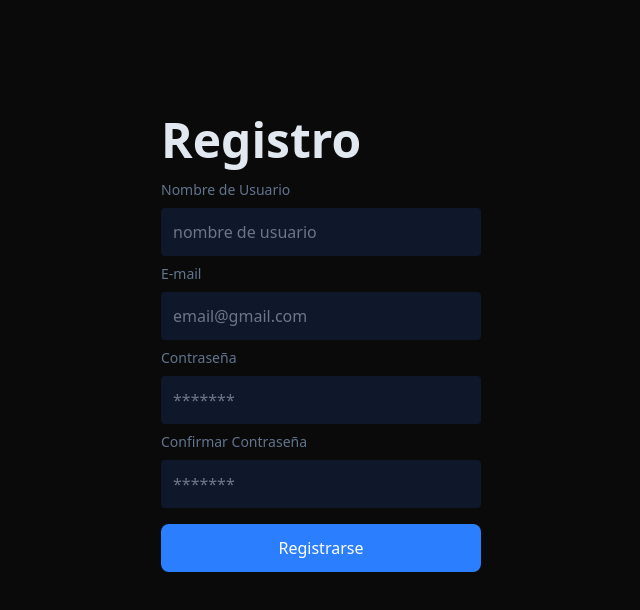
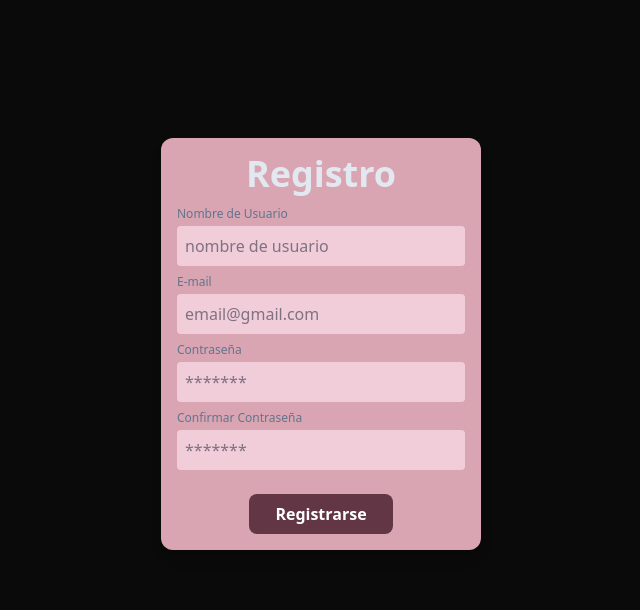
Before and after one commit to MGDrift/nextjs-prisma-cixi, a Next.js app: page /auth/register in a window 1280 px wide. Shown: the top 610 px of the page, without its empty margins (319-959 px from the left). Built offline with nearby package versions, Linux system fonts and the light colour scheme.

Commit message:
Diseño - register temporal

```diff
--- a/src/app/auth/register/page.jsx
+++ b/src/app/auth/register/page.jsx
@@ -3,149 +3,78 @@ import { useForm } from "react-hook-form"
 import { useRouter } from "next/navigation";
 
 function RegisterPage() {
-    const {
-        register,
-        handleSubmit,
-        formState: {errors},
-    } = useForm();
+    const { register, handleSubmit, formState: {errors} } = useForm();
     const router = useRouter()
 
     const onSubmit = handleSubmit(async (data) => {
-
         if (data.password !== data.confirmPassword) {
             return alert("Contraseña no coincide");
         }
 
         const res = await fetch('/api/auth/register', {
             method: 'POST',
-            body: JSON.stringify(
-                {
-                    username: data.username,
-                    email: data.email,
-                    password: data.password
-                }
-            ),
-            headers: {
-                'Content-Type': 'application/json'
-            }
+            body: JSON.stringify({
+                username: data.username,
+                email: data.email,
+                password: data.password
+            }),
+            headers: { 'Content-Type': 'application/json' }
         })
 
         if (res.ok) {
-            // Usuario creado correctamente
             alert("Usuario creado con éxito");
             router.push('/auth/login');
         } else {
-            // Error: usuario existente u otro problema
             const errorData = await res.json();
             alert(errorData.error || "El usuario ya existe");
         }
     });
 
-
-
-
-    console.log(errors)
-
     return (
         <div className="h-[calc(100vh-7rem)] flex justify-center items-center">
-            <form onSubmit={onSubmit} className="w-1/4">
-            <h1 className="text-slate-200 font-bold text-5xl mb-4">
-                Registro
-            </h1>
+            <form onSubmit={onSubmit} className="w-1/4 bg-[#d9a5b2] p-4 rounded-xl shadow-lg">
+                <h1 className="text-slate-200 font-bold text-4xl mb-3 text-center">Registro</h1>
 
-                <label htmlFor="username" className="text-slate-500 mb-2 block text-sm">
-                    Nombre de Usuario
-                </label>
+                <label className="text-slate-500 mb-1 block text-xs">Nombre de Usuario</label>
                 <input
                     type="text"
-                    {...register("username", {
-                        required: {
-                            value: true,
-                            message: "Nombre de usuario requerido"
-                        }
-                    })}
-                    className="p-3 rounded block mb-2 bg-slate-900 text-slate-300 w-full"
+                    {...register("username", { required: { value: true, message: "Nombre de usuario requerido" } })}
+                    className="p-2 rounded mb-2 bg-[#f0cdd8] text-slate-900 w-full"
                     placeholder="nombre de usuario"
                 />
-                {
-                    errors.username && (
-                        <span
-                            className="text-red-500 text-sm"
-                        >{errors.username.message}</span>
-                    )
-                }
+                {errors.username && <span className="text-red-500 text-xs">{errors.username.message}</span>}
 
-                <label htmlFor="email" className="text-slate-500 mb-2 block text-sm">
-                    E-mail
-                </label>
+                <label className="text-slate-500 mb-1 block text-xs">E-mail</label>
                 <input
                     type="email"
-                    {...register("email", {
-                        required: {
-                            value: true,
-                            message: "E-mail requerido"
-                        }
-                    })}
-                    className="p-3 rounded block mb-2 bg-slate-900 text-slate-300 w-full"
+                    {...register("email", { required: { value: true, message: "E-mail requerido" } })}
+                    className="p-2 rounded mb-2 bg-[#f0cdd8] text-slate-900 w-full"
                     placeholder="email@gmail.com"
                 />
-                {
-                    errors.email && (
-                        <span
-                            className="text-red-500 text-sm"
-                        >{errors.email.message}</span>
-                    )
-                }
-                <label htmlFor="password" className="text-slate-500 mb-2 block text-sm">
-                    Contraseña
-                </label>
+                {errors.email && <span className="text-red-500 text-xs">{errors.email.message}</span>}
+
+                <label className="text-slate-500 mb-1 block text-xs">Contraseña</label>
                 <input
                     type="password"
-                    {...register("password", {
-                        required: {
-                            value: true,
-                            message: "Contraseña requerida"
-                        }
-                    })}
-                    className="p-3 rounded block mb-2 bg-slate-900 text-slate-300 w-full"
+                    {...register("password", { required: { value: true, message: "Contraseña requerida" } })}
+                    className="p-2 rounded mb-2 bg-[#f0cdd8] text-slate-900 w-full"
                     placeholder="*******"
                 />
-                {
-                    errors.password && (
-                        <span
-                            className="text-red-500 text-sm"
-                        >{errors.password.message}</span>
-                    )
-                }
-                <label htmlFor="confirmPassword" className="text-slate-500 mb-2 block text-sm">
-                    Confirmar Contraseña
-                </label>
+                {errors.password && <span className="text-red-500 text-xs">{errors.password.message}</span>}
+
+                <label className="text-slate-500 mb-1 block text-xs">Confirmar Contraseña</label>
                 <input
                     type="password"
-                    {...register("confirmPassword", {
-                        required: {
-                            value: true,
-                            message: "Confirmación de contraseña requerida"
-                        }
-                    })}
-                    className="p-3 rounded block mb-2 bg-slate-900 text-slate-300 w-full"
+                    {...register("confirmPassword", { required: { value: true, message: "Confirmación requerida" } })}
+                    className="p-2 rounded mb-3 bg-[#f0cdd8] text-slate-900 w-full"
                     placeholder="*******"
                 />
-                {
-                    errors.confirmPassword && (
-                        <span
-                            className="text-red-500 text-sm"
-                        >{errors.confirmPassword.message}</span>
-                    )
-                }
+                {errors.confirmPassword && <span className="text-red-500 text-xs">{errors.confirmPassword.message}</span>}
 
-                <button
-                    className="w-full bg-blue-500 text-white p-3 rounded-lg mt-2"
-                    >Registrarse
+                <button className="w-1/2 block mx-auto mt-3 bg-[#623645] text-white font-bold p-2 rounded-lg">
+                    Registrarse
                 </button>
-
             </form>
-
         </div>
     )
 }
```
